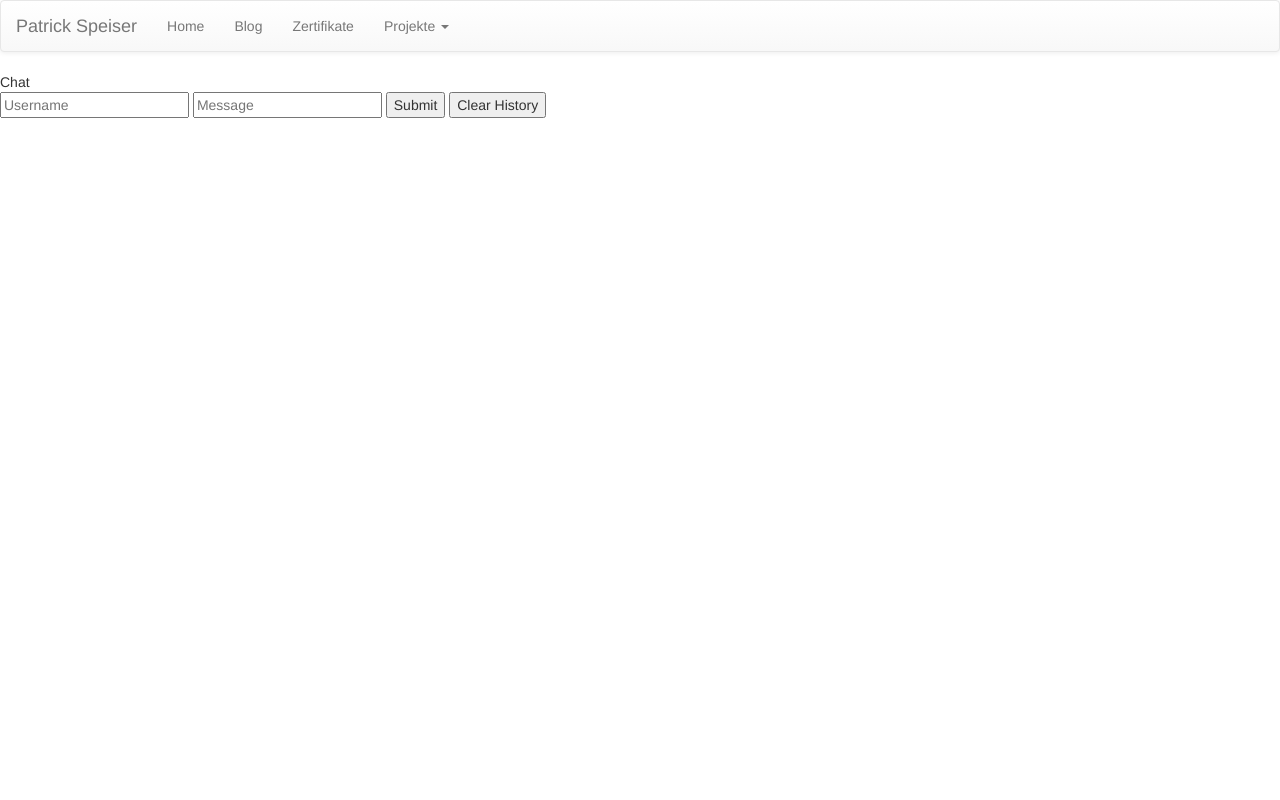
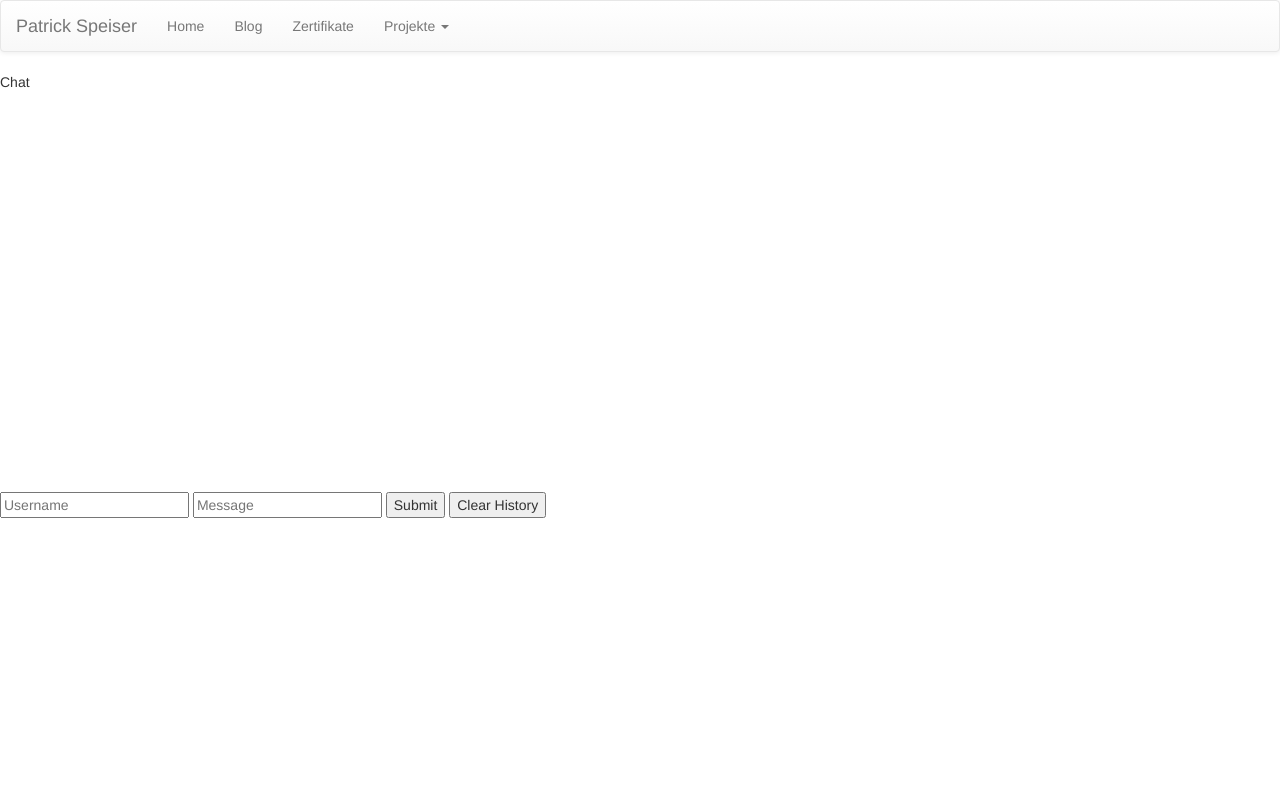
Before and after one commit to PSpeiser/patrickspeiser_at_old, a Django app: page /chat/ in a window 1280 px wide. Run offline with Django 3.2, Linux system fonts and the light colour scheme; data that the repository does not hold is empty; parts of the project's set-up code (start-up, migrations or seed data) failed here and were passed over; some libraries are stand-ins or nearby versions.

Commit message:
Improved chat display

```diff
--- a/templates/chat/home.html
+++ b/templates/chat/home.html
@@ -3,6 +3,17 @@
 <head>
     <title>Chat</title>
     {% include 'header.html' %}
+    <style>
+        html, body {
+            height: 100%;
+        }
+
+        #chatwindow {
+            overflow: scroll;
+            height: 50%;
+            width: 75%;
+        }
+    </style>
 </head>
 <body>
 Chat
@@ -28,13 +39,9 @@ Chat
                 }
                 div.appendTo("#chatwindow");
             });
+            $("#chatwindow").scrollTop($("#chatwindow")[0].scrollHeight);
             loadNewMessages();
         });
-        $('html, body').animate({
-                    scrollTop: $(document).height() - $(window).height()},
-                0,
-                "linear"
-        );
     }
 
 
```
